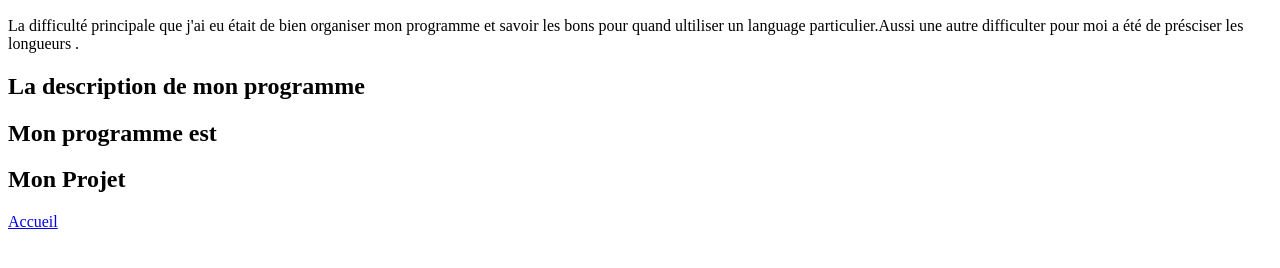
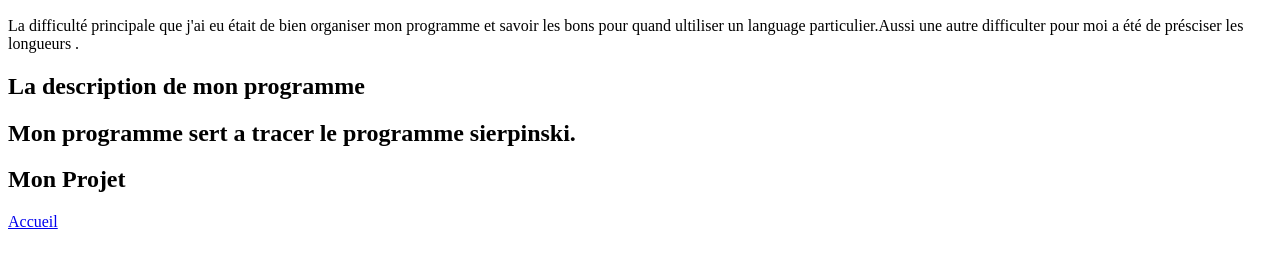
Before and after one commit to AlexSproule/projet.html, a plain HTML site: page index.html in a window 1280 px wide. Shown: the part 434-702 px from the top of the page. Drawn offline with Linux system fonts and the light colour scheme.

Commit message:
Update index.html

```diff
--- a/index.html
+++ b/index.html
@@ -14,7 +14,7 @@
 <p>La difficulté principale que j'ai eu était de bien organiser mon programme et savoir les bons pour quand ultiliser un language particulier.Aussi une autre difficulter pour moi a été de présciser les longueurs .</p>
 
 <h2>La description de mon programme<h2>
-Mon programme est
+Mon programme sert a tracer le programme sierpinski.
 
 <h2>Mon Projet</h2>
 <p<a href="https://repl.it/repls/NiftyActualQuerylanguage#main.py"Mon trinagle sierpinski </a></p>
```
